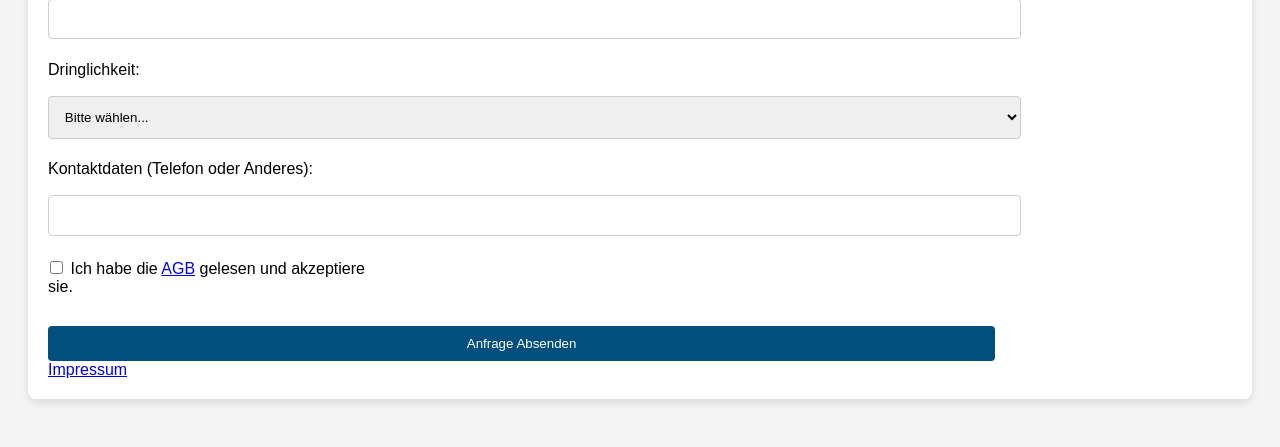
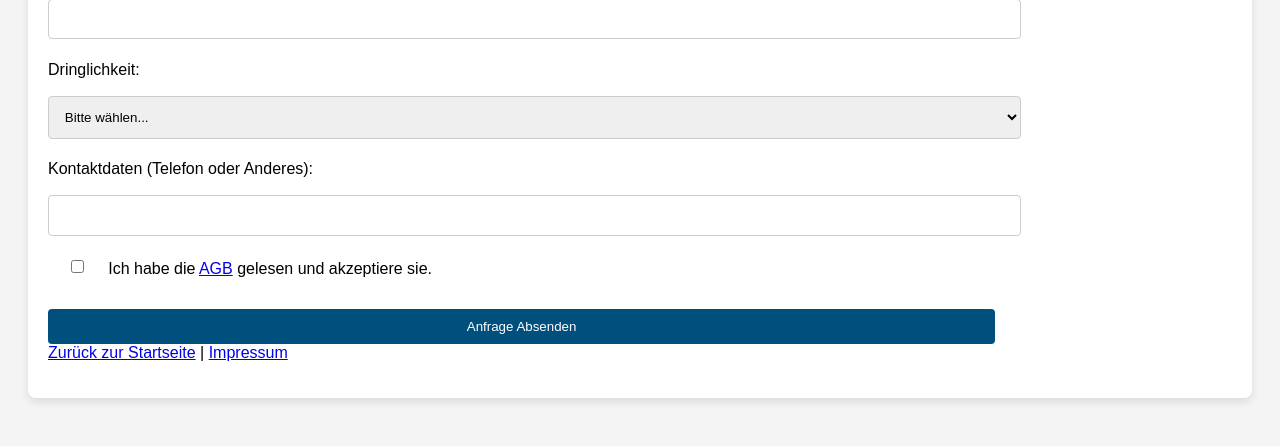
Before and after one commit to rokodeg/app-gruppe24-25-p-seminar, a Flask app: page /anfrage in a window 1280 px wide. Shown: the part 772-1219 px from the top of the page. After the commit the page ends 1177 px from the top, so only its background shows below. Run offline with Flask 3, Linux system fonts and the light colour scheme.

Commit message:
links angepasst

```diff
--- a/webapp/Version4/templates/admin.html
+++ b/webapp/Version4/templates/admin.html
@@ -362,7 +362,7 @@
 
 
   <div class="link-container">
-    <p><a href="index.html">Zurück zur Startseite</a> | <a href="impressum.html">Impressum</a></p>
+    <a href="{{ url_for('home') }}" class="button">Zurück zur Startseite</a> | <a href="{{ url_for('impressum') }}">Impressum</a></p>
   </div>
 </div>
 
--- a/webapp/Version4/templates/anfrage.html
+++ b/webapp/Version4/templates/anfrage.html
@@ -7,8 +7,6 @@
   <link rel="stylesheet" href="{{ url_for('static', filename='anfrage/style.css') }}"> <!-- Verlinke deine CSS-Datei -->
 </head>
 <body>
-
-
 
   <div class="form-container">
     <h1>Nachhilfe Anfrage</h1>
@@ -67,24 +65,21 @@
       <label for="kontakt">Kontaktdaten (Telefon oder Anderes):</label>
       <input type="text" id="kontakt" name="kontakt" required style="width: 80%;">
 
-    <div class="agb-container" style="width: 80%;">
-        <label>
-            <input type="checkbox" id="agb" name="agb" required>
+    <div class="agb-container">
+      <input type="checkbox" id="agb" name="agb" required>
+        <label for="agb">
             Ich habe die <a href="{{ url_for('agb') }}" target="_blank">AGB</a> gelesen und akzeptiere sie.
         </label>
     </div>
 
-
-
       <button type="submit" style="width: 80%;">Anfrage Absenden</button>
     </form>
 
-    <a href="{{ url_for('impressum') }}" target="_blank">Impressum</a>
+    <a href="{{ url_for('home') }}" class="button">Zurück zur Startseite</a> | <a href="{{ url_for('impressum') }}">Impressum</a></p>
+
   </div>
 
   <script src="{{ url_for('static', filename='anfrage/script.js') }}"></script>
 
-
-
 </body>
 </html>
```
